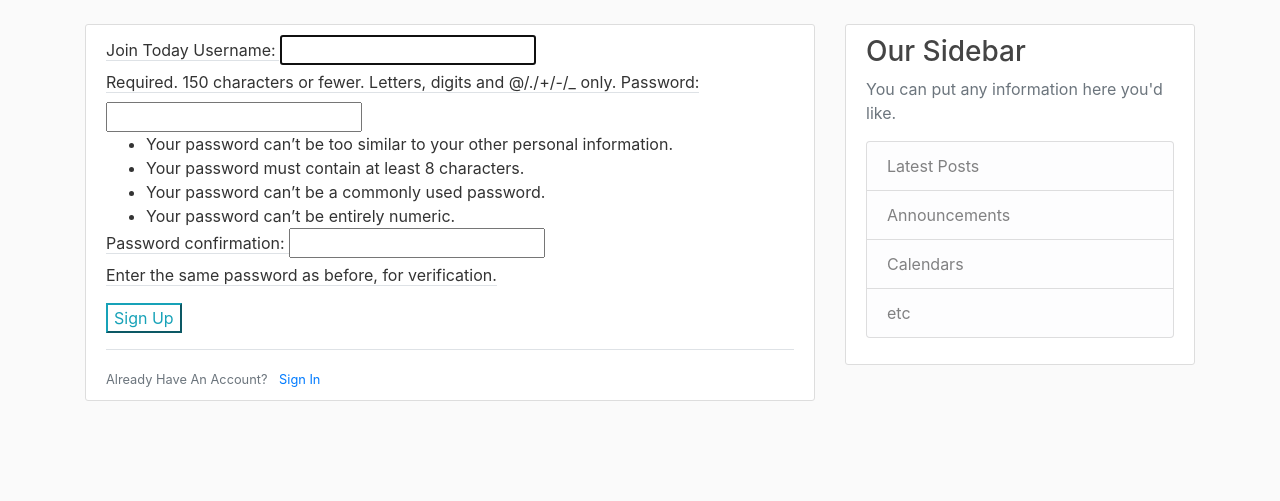
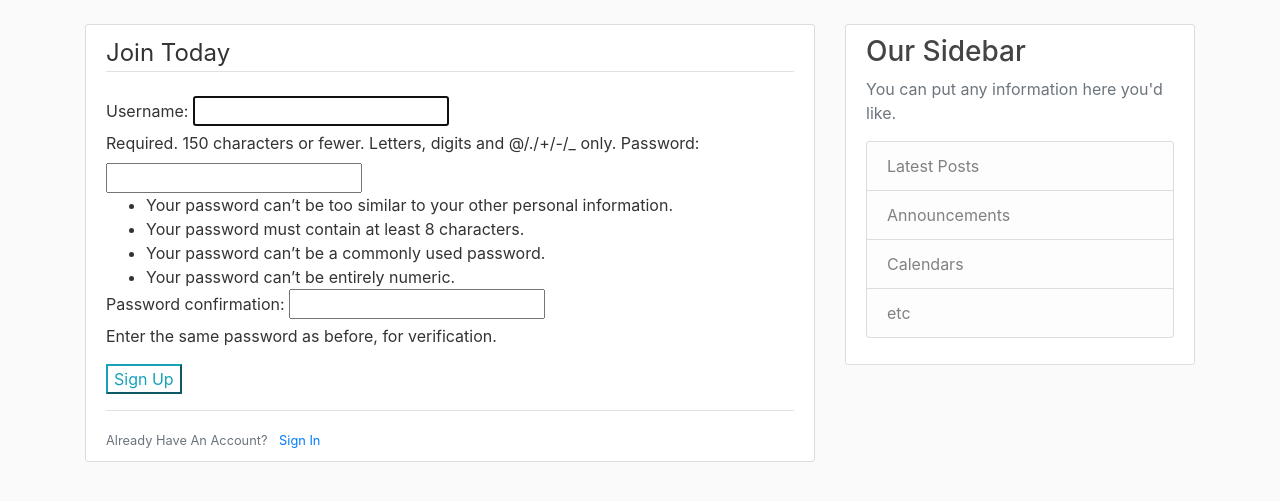
Before and after one commit to CandaceAndrews/Python-Django-Web-App, a Django app: page /register/ in a window 1280 px wide. Shown: the part 56-557 px from the top of the page. Run offline with Django 4.2, Linux system fonts and the light colour scheme; some libraries are stand-ins or nearby versions.

Commit message:
creating register.html

```diff
--- a/users/templates/users/register.html
+++ b/users/templates/users/register.html
@@ -4,7 +4,7 @@
         <form method="POST">
             {% csrf_token %}
             <fieldset class="form-group">
-                <lengend class="border-bottom mb-4">Join Today</legend>
+                <legend class="border-bottom mb-4">Join Today</legend>
                     {{ form }}
             </fieldset>
             <div class="form-group">
@@ -15,7 +15,6 @@
             <small class="text-muted">
                 Already Have An Account? <a class="ml-2" href="#">Sign In</a>
             </small>
-
         </div>
     </div>
 {% endblock content %}
```
